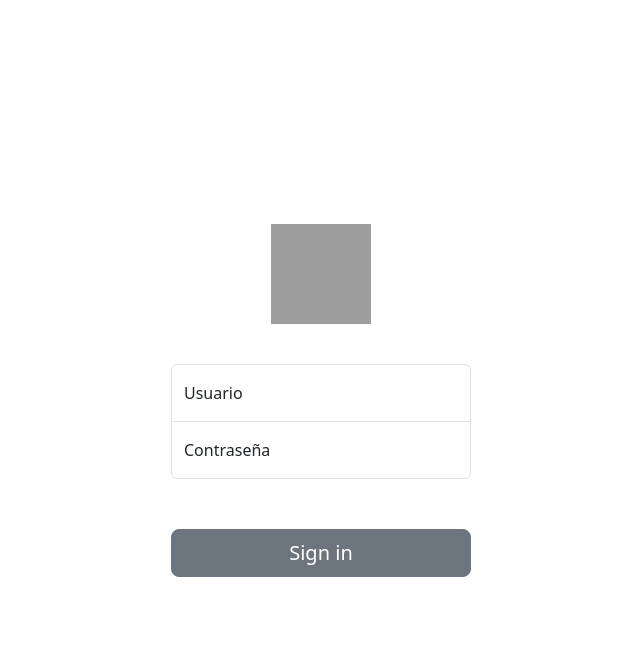
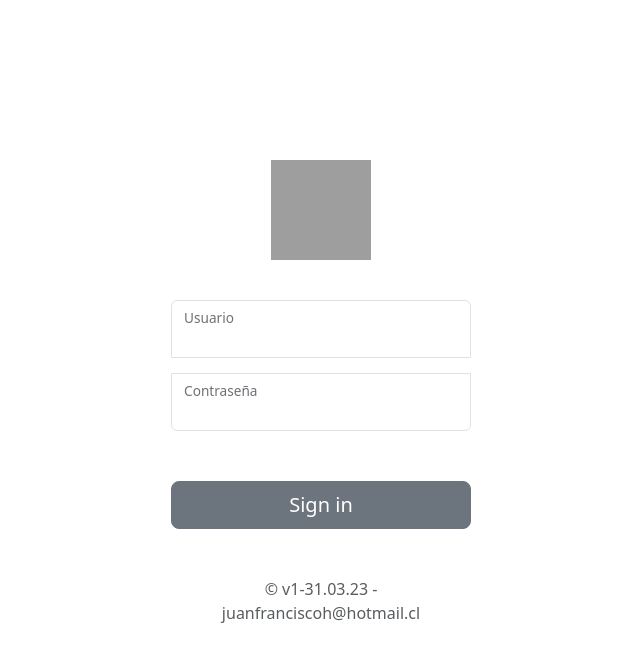
Before and after one commit to jfranciscoh/IBiblioteca, a Flask app: page / in a window 1280 px wide. Shown: the top 662 px of the page, without its empty margins (319-959 px from the left). Run offline with Flask 2, Linux system fonts and the light colour scheme; grey boxes are pictures that could not be loaded.

Commit message:
modificacion basica login

```diff
--- a/templates/index.html
+++ b/templates/index.html
@@ -7,7 +7,7 @@
     <meta name="description" content="">
     <meta name="author" content="Mark Otto, Jacob Thornton, and Bootstrap contributors">
     <meta name="generator" content="Hugo 0.111.3">
-    <title>Signin Template · Bootstrap v5.3</title>
+    <title>IBiblioteca</title>
 
     <link rel="canonical" href="https://getbootstrap.com/docs/5.3/examples/sign-in/">
 
@@ -106,12 +106,12 @@
     <img class="mb-4" src="https://cdn-icons-png.flaticon.com/512/3330/3330317.png" alt="" width="100" height="100">
     <h1 class="h3 mb-3 fw-normal"></h1>
 
-    <div class="form-floating">
-      <input type="email" class="form-control" id="username" placeholder="name@example.com" name="username">
+    <div class="form-floating mb-3">
+      <input type="email" class="form-control" id="username"  name="username">
       <label for="floatingInput">Usuario</label>
     </div>
     <div class="form-floating">
-      <input type="password" class="form-control" id="password" placeholder="Password" name="password">
+      <input type="password" class="form-control" id="password" name="password">
       <label for="floatingPassword">Contraseña</label>
     </div>
 
@@ -121,6 +121,9 @@
     </div>
   </form>
   <button class="w-100 btn btn-lg btn-secondary" onclick="connect()">Sign in</button>
+
+  <p class="mt-5 mb-3 text-muted">&copy; v1-31.03.23 - juanfranciscoh@hotmail.cl</p>
+
 </main>
     <script src="https://cdn.jsdelivr.net/npm/bootstrap@5.3.0-alpha2/dist/js/bootstrap.bundle.min.js" integrity="sha384-qKXV1j0HvMUeCBQ+QVp7JcfGl760yU08IQ+GpUo5hlbpg51QRiuqHAJz8+BrxE/N" crossorigin="anonymous"></script>
     <script src="https://code.jquery.com/jquery-3.6.0.min.js"></script>
```
